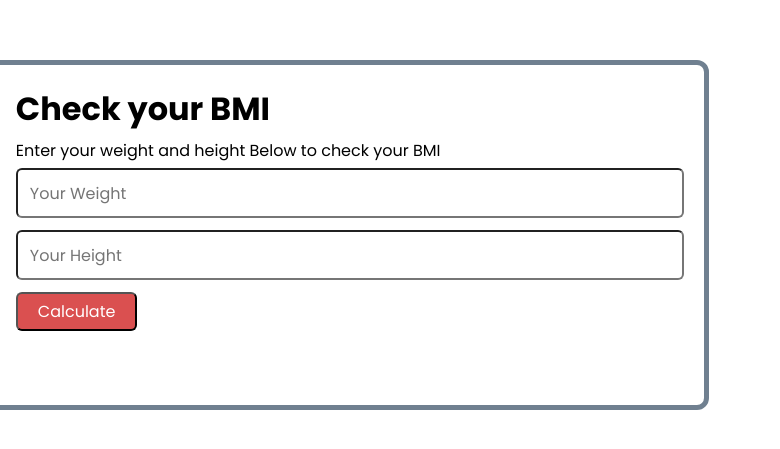
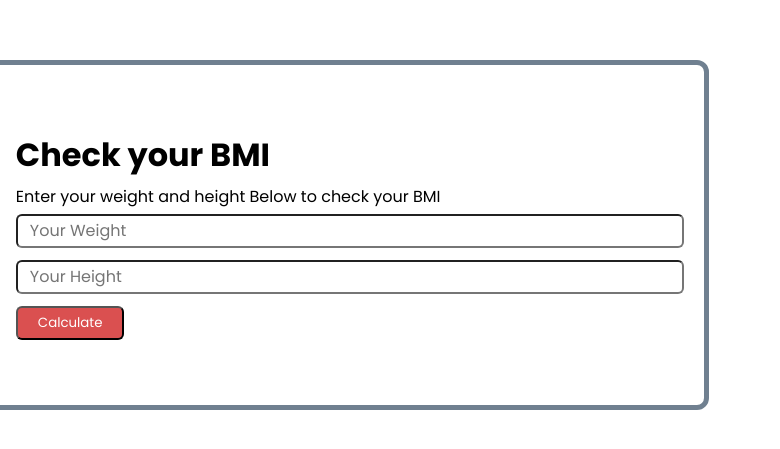
Before and after one commit to HamzahRaihan/bmi-calculator, a plain HTML site: page index.html in a window 1280 px wide. Shown: the part 165-614 px from the top of the page, 500-1280 px from the left. Drawn offline with Linux system fonts and the light colour scheme; a web font is replaced by a local one.

Commit message:
modified: style.css

```diff
--- a/style.css
+++ b/style.css
@@ -52,6 +52,7 @@ p {
 .form-container {
   display: flex;
   flex-direction: column;
+  justify-content: center;
   gap: 5px;
   width: 100%;
 }
@@ -59,7 +60,7 @@ p {
 #form input {
   width: 100%;
   padding-left: 12px;
-  height: 50px;
+  height: 34px;
   margin-bottom: 12px;
   border-radius: 6px;
   font-size: 1rem;
@@ -79,7 +80,6 @@ p {
 }
 
 button {
-  font-size: 1rem;
   color: white;
   padding: 5px 20px;
   background-color: rgb(218, 80, 80);
```
